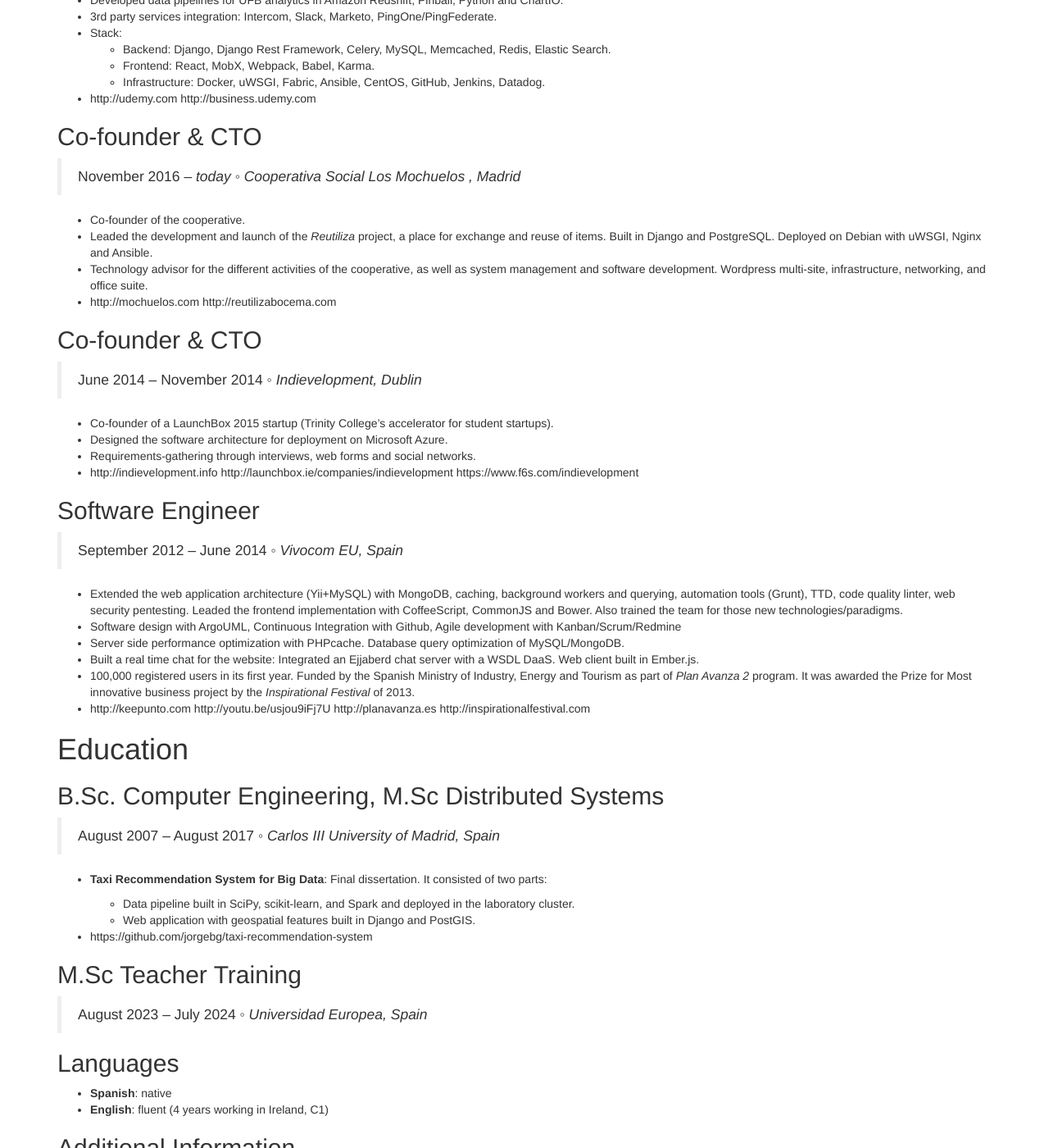
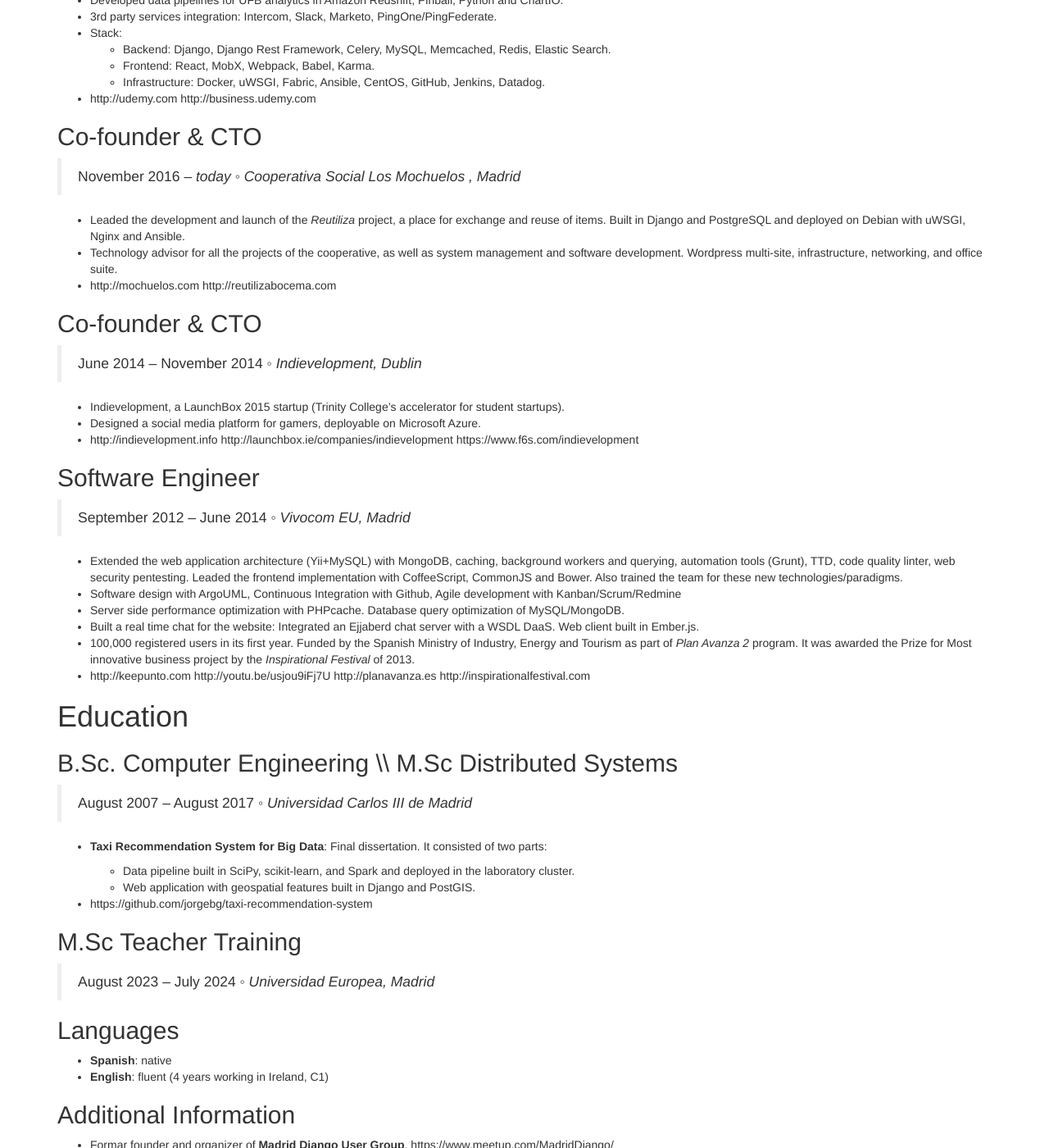
Before and after one commit to jorgebg/cv, a Jekyll site: the page built from index.md, in a window 1280 px wide and 1400 px high, scrolled down 1466 px. Shown: the whole window at 82% size. Built offline with Jekyll 4.4.1, drawn with Linux system fonts in a browser that asks for light colours; our own code applies the rules of GitHub Pages for plain Markdown files; some of the changed text lies outside the part shown.

Commit message:
Automated update

```diff
--- a/index.md
+++ b/index.md
@@ -74,25 +74,23 @@
 
 > November 2016 -- _today_ ◦ _Cooperativa Social Los Mochuelos , Madrid_
 
-- Co-founder of the cooperative.
-- Leaded the development and launch of the _Reutiliza_ project, a place for exchange and reuse of items. Built in Django and PostgreSQL. Deployed on Debian with uWSGI, Nginx and Ansible.
-- Technology advisor for the different activities of the cooperative, as well as system management and software development. Wordpress multi-site, infrastructure, networking, and office suite.
+- Leaded the development and launch of the _Reutiliza_ project, a place for exchange and reuse of items. Built in Django and PostgreSQL and deployed on Debian with uWSGI, Nginx and Ansible.
+- Technology advisor for all the projects of the cooperative, as well as system management and software development. Wordpress multi-site, infrastructure, networking, and office suite.
 - http://mochuelos.com http://reutilizabocema.com
 
 ## Co-founder & CTO
 
 > June 2014 -- November 2014 ◦ _Indievelopment, Dublin_
 
-- Co-founder of a LaunchBox 2015 startup (Trinity College's accelerator for student startups).
-- Designed the software architecture for deployment on Microsoft Azure.
-- Requirements-gathering through interviews, web forms and social networks.
+- Indievelopment, a LaunchBox 2015 startup (Trinity College's accelerator for student startups).
+- Designed a social media platform for gamers, deployable on Microsoft Azure.
 - http://indievelopment.info http://launchbox.ie/companies/indievelopment https://www.f6s.com/indievelopment
 
 ## Software Engineer
 
-> September 2012 -- June 2014 ◦ _Vivocom EU, Spain_
+> September 2012 -- June 2014 ◦ _Vivocom EU, Madrid_
 
-- Extended the web application architecture (Yii+MySQL) with MongoDB, caching, background workers and querying, automation tools (Grunt), TTD, code quality linter, web security pentesting. Leaded the frontend implementation with CoffeeScript, CommonJS and Bower. Also trained the team for those new technologies/paradigms.
+- Extended the web application architecture (Yii+MySQL) with MongoDB, caching, background workers and querying, automation tools (Grunt), TTD, code quality linter, web security pentesting. Leaded the frontend implementation with CoffeeScript, CommonJS and Bower. Also trained the team for these new technologies/paradigms.
 - Software design with ArgoUML, Continuous Integration with Github, Agile development with Kanban/Scrum/Redmine
 - Server side performance optimization with PHPcache. Database query optimization of MySQL/MongoDB.
 - Built a real time chat for the website: Integrated an Ejjaberd chat server with a WSDL DaaS. Web client built in Ember.js.
@@ -101,9 +99,9 @@
 
 # Education
 
-## B.Sc. Computer Engineering, M.Sc Distributed Systems
+## B.Sc. Computer Engineering \\\ M.Sc Distributed Systems
 
-> August 2007 -- August 2017 ◦ _Carlos III University of Madrid, Spain_
+> August 2007 -- August 2017 ◦ _Universidad Carlos III de Madrid_
 
 - **Taxi Recommendation System for Big Data**: Final dissertation. It consisted of two parts:
 
@@ -114,7 +112,7 @@
 
 ## M.Sc Teacher Training
 
-> August 2023 -- July 2024 ◦ _Universidad Europea, Spain_
+> August 2023 -- July 2024 ◦ _Universidad Europea, Madrid_
 
 ## Languages
 
```
Also changed, not shown: other parts of index.md (+1 -1 lines), 1 other file.
